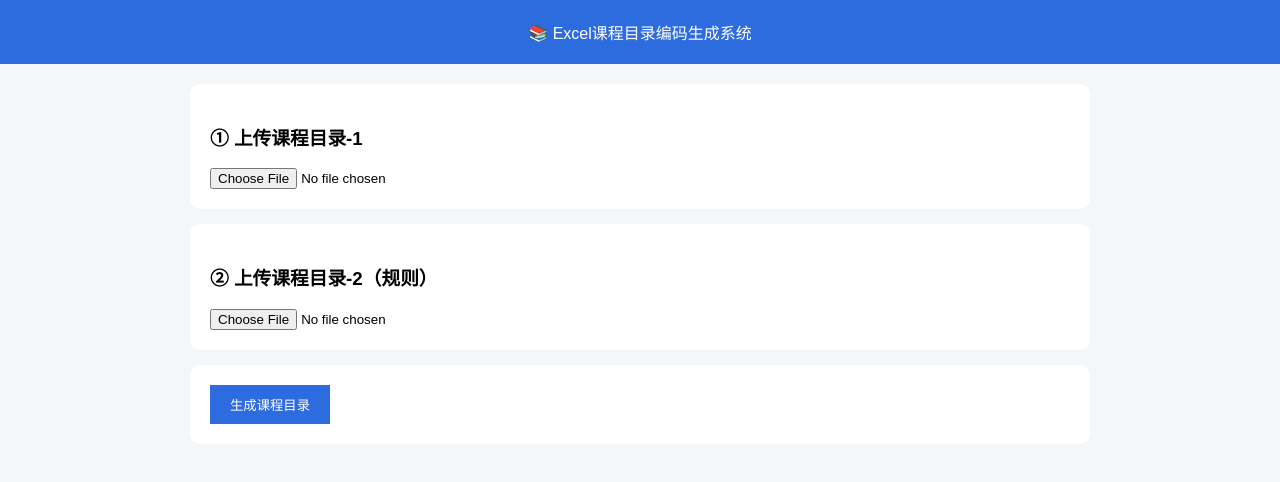
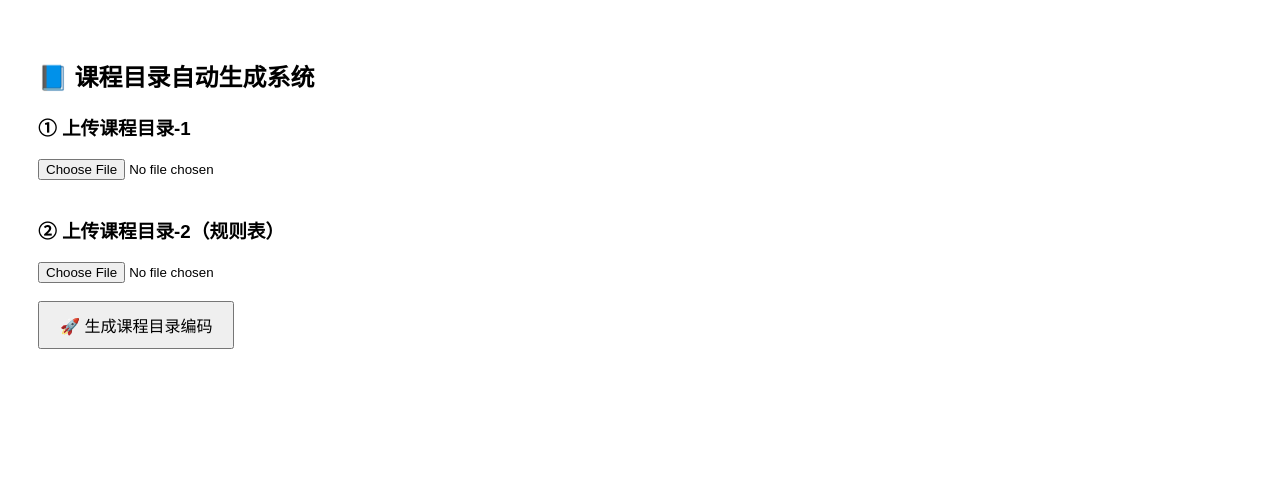
Before and after one commit to 9kvkrmb4p4-netizen/course-catalog-agent, a plain HTML site: page web/index.html in a window 1280 px wide. Drawn offline with Linux system fonts and the light colour scheme.

Commit message:
Update index.html

```diff
--- a/web/index.html
+++ b/web/index.html
@@ -1,41 +1,44 @@
 <!DOCTYPE html>
 <html lang="zh">
 <head>
-<meta charset="UTF-8">
-<title>课程目录编码生成系统</title>
-<script src="https://cdn.jsdelivr.net/npm/xlsx/dist/xlsx.full.min.js"></script>
-
-<style>
-body{font-family:Arial;background:#f5f6fa;margin:0}
-header{background:#2d6cdf;color:white;padding:20px;text-align:center}
-.container{max-width:900px;margin:auto;padding:20px}
-.box{background:#fff;padding:20px;margin-bottom:15px;border-radius:10px}
-button{padding:10px 20px;background:#2d6cdf;color:#fff;border:none;cursor:pointer}
-</style>
+    <meta charset="UTF-8">
+    <title>课程目录生成系统</title>
+    <script src="https://cdn.jsdelivr.net/npm/xlsx/dist/xlsx.full.min.js"></script>
 </head>
 
-<body>
+<body style="font-family: Arial; padding: 30px;">
 
-<header>📚 Excel课程目录编码生成系统</header>
+<h2>📘 课程目录自动生成系统</h2>
 
-<div class="container">
-
-<div class="box">
-<h3>① 上传课程目录-1</h3>
-<input type="file" id="file1">
+<!-- 文件1 -->
+<div>
+    <h3>① 上传课程目录-1</h3>
+    <input type="file" id="file1">
 </div>
 
-<div class="box">
-<h3>② 上传课程目录-2（规则）</h3>
-<input type="file" id="file2">
+<br>
+
+<!-- 文件2 -->
+<div>
+    <h3>② 上传课程目录-2（规则表）</h3>
+    <input type="file" id="file2">
 </div>
 
-<div class="box">
-<button onclick="generate()">生成课程目录</button>
+<br>
+
+<!-- 生成按钮 -->
+<div>
+    <button onclick="generate()" style="padding:10px 20px;font-size:16px;">
+        🚀 生成课程目录编码
+    </button>
 </div>
 
-</div>
+<br>
 
+<!-- 输出提示 -->
+<div id="status"></div>
+
+<!-- 引入你的JS -->
 <script src="app.js"></script>
 
 </body>
```
